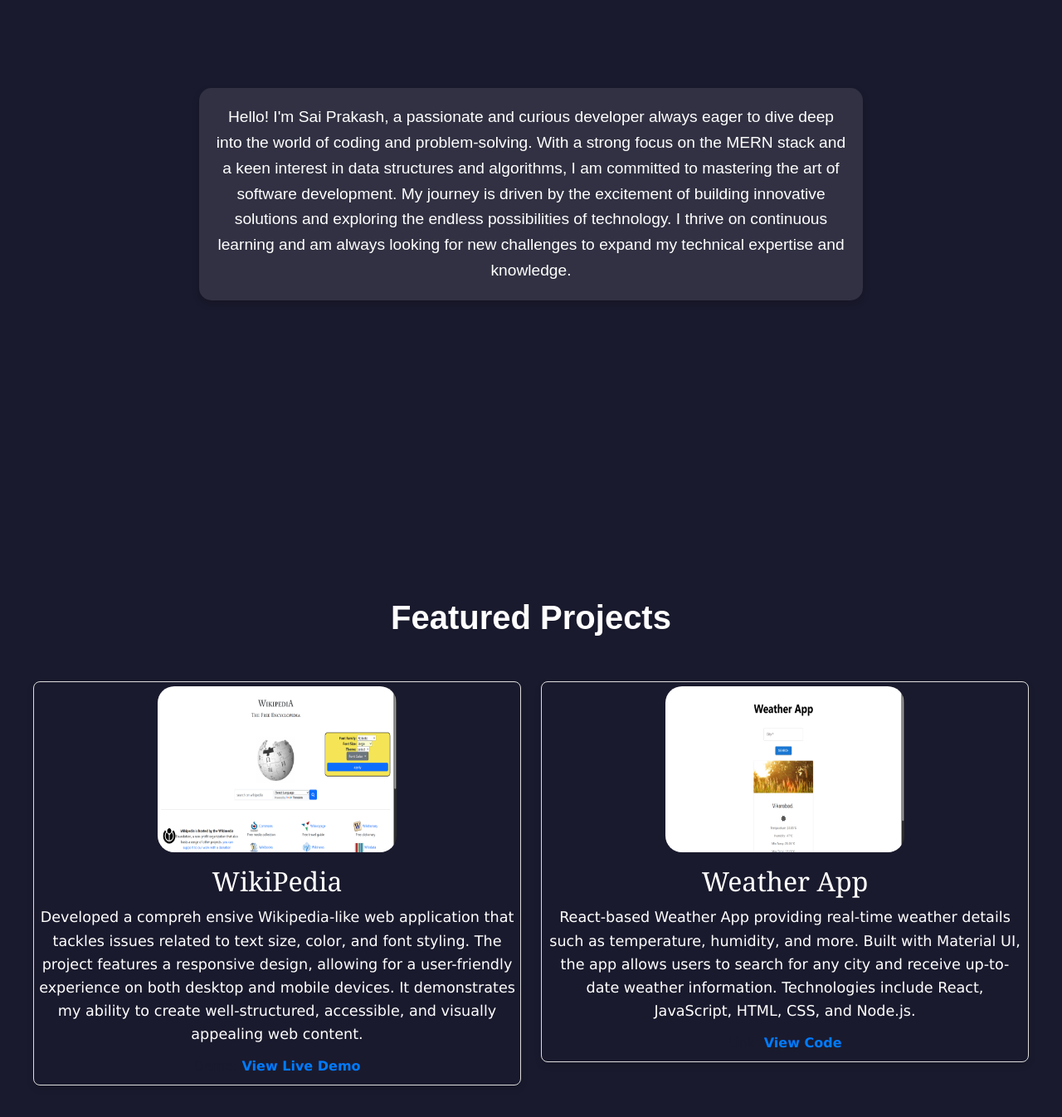
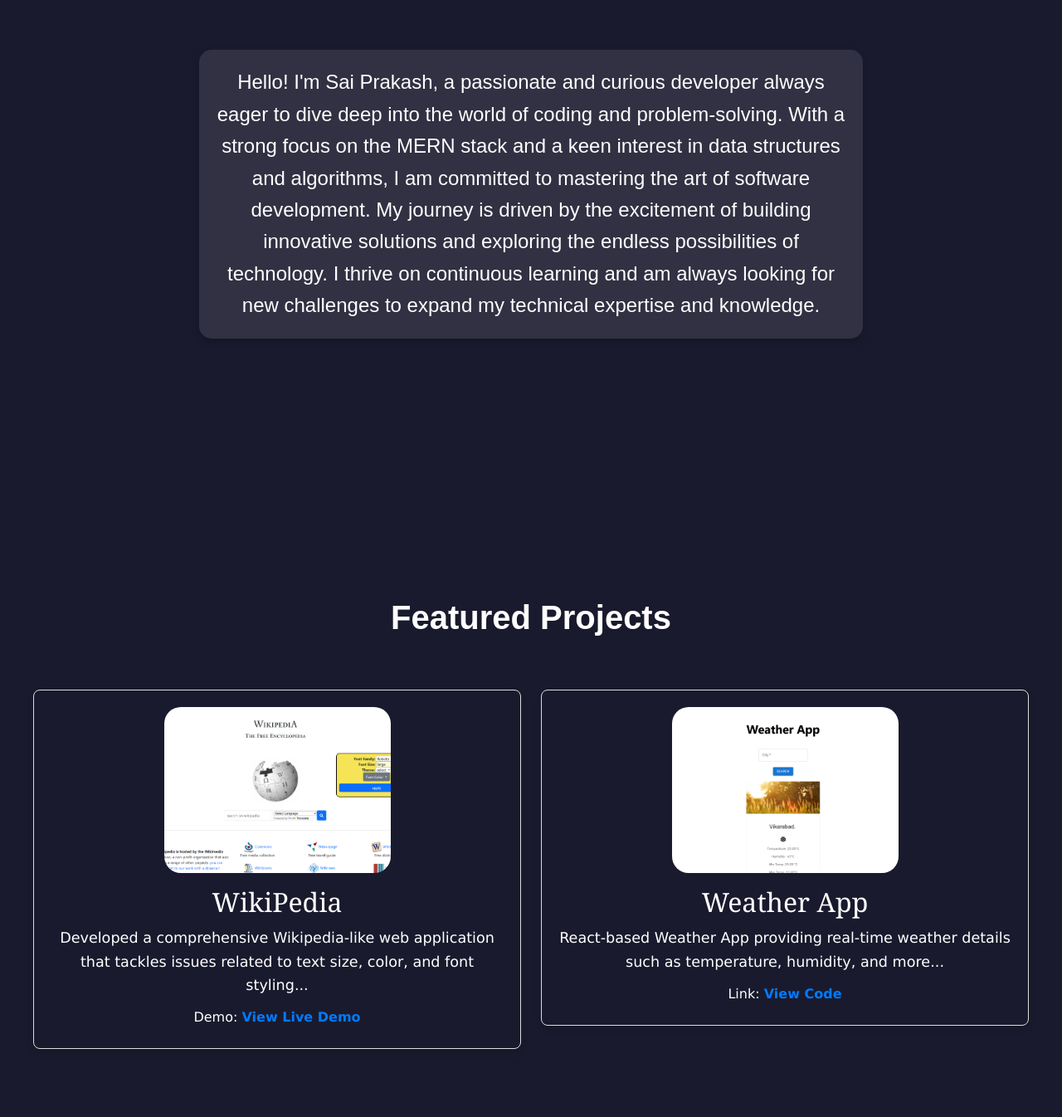
Before and after one commit to SAICSP/PortFolio, a React (Vite) app: page / in a window 1280 px wide. Shown: the part 1316-2662 px from the top of the page at 83% size. Built offline with nearby package versions, Linux system fonts and the light colour scheme.

Commit message:
some changes

```diff
--- /dev/null
+++ b/src/Components/About.css
@@ -0,0 +1,29 @@
+/* About component container */
+.about-container {
+    background-color: #1a1a2e;
+    padding: 50px;
+    display: flex;
+    justify-content: center;
+    align-items: center;
+    height: 100vh;
+    /* Full-screen height */
+    opacity: 0;
+    transform: translateY(50px);
+    transition: opacity 0.8s ease-out, transform 0.8s ease-out;
+}
+
+/* When the about component becomes visible */
+.about-container.visible {
+    opacity: 1;
+    transform: translateY(0);
+}
+
+/* About text styling */
+.about-text {
+    color: #fff;
+    font-family: 'Arial', sans-serif;
+    font-size: 1.5rem;
+    line-height: 1.6;
+    text-align: center;
+    max-width: 800px;
+}
--- a/src/Components/About.jsx
+++ b/src/Components/About.jsx
@@ -1,11 +1,38 @@
-
+import { useEffect, useRef, useState } from 'react';
+import './About.css';
 
 function About() {
+    const [visible, setVisible] = useState(false);
+    const aboutRef = useRef(null);
+
+    useEffect(() => {
+        const handleScroll = () => {
+            const position = aboutRef.current.getBoundingClientRect().top;
+            const screenHeight = window.innerHeight / 1.5;
+
+            if (position < screenHeight) {
+                setVisible(true);
+            }
+        };
+
+        window.addEventListener('scroll', handleScroll);
+        return () => window.removeEventListener('scroll', handleScroll);
+    }, []);
+
     return (
-        <div className="about-container">
+        <div
+            className={`about-container ${visible ? 'visible' : ''}`}
+            ref={aboutRef}
+        >
             <div className="about-content">
                 <p className="about-text">
-                    Hello! I'm Sai Prakash, a passionate and curious developer always eager to dive deep into the world of coding and problem-solving. With a strong focus on the MERN stack and a keen interest in data structures and algorithms, I am committed to mastering the art of software development. My journey is driven by the excitement of building innovative solutions and exploring the endless possibilities of technology. I thrive on continuous learning and am always looking for new challenges to expand my technical expertise and knowledge.
+                    Hello! I'm Sai Prakash, a passionate and curious developer always eager to dive
+                    deep into the world of coding and problem-solving. With a strong focus on the
+                    MERN stack and a keen interest in data structures and algorithms, I am committed
+                    to mastering the art of software development. My journey is driven by the
+                    excitement of building innovative solutions and exploring the endless
+                    possibilities of technology. I thrive on continuous learning and am always
+                    looking for new challenges to expand my technical expertise and knowledge.
                 </p>
             </div>
         </div>
--- a/src/Components/Hero.css
+++ b/src/Components/Hero.css
@@ -3,7 +3,6 @@
     justify-content: center;
     align-items: center;
     height: 100vh;
-    /* background: linear-gradient(135deg, #f06, #004aad); */
     color: white;
 }
 
@@ -18,6 +17,25 @@
     border-radius: 50%;
     margin-bottom: 20px;
     box-shadow: 0 4px 8px rgba(0, 0, 0, 0.2);
+    animation: zoomBounce 1.5s ease-in-out;
+    /* Animation added */
+}
+
+/* Animation Keyframes */
+@keyframes zoomBounce {
+    0% {
+        transform: scale(0.5);
+        opacity: 0;
+    }
+
+    60% {
+        transform: scale(1.2);
+        opacity: 1;
+    }
+
+    100% {
+        transform: scale(1);
+    }
 }
 
 .hero-title {
@@ -51,7 +69,6 @@
     justify-content: center;
     align-items: center;
     height: 100vh;
-
     color: white;
     padding: 20px;
 }
@@ -72,9 +89,8 @@
     border-radius: 15px;
 }
 
-h1{
+h1 {
     font-family: "Inter", sans-serif;
-        font-optical-sizing: auto;
-        font-weight:900;
-
+    font-optical-sizing: auto;
+    font-weight: 900;
 }
--- a/src/Components/Projects.css
+++ b/src/Components/Projects.css
@@ -1,32 +1,56 @@
+/* Main projects container */
 .projects {
     background-color: #1a1a2e;
     padding: 40px;
     margin-bottom: 200px;
 }
 
+/* Header styling */
 .projects h1 {
     font-family: 'Arial', sans-serif;
     color: #fff;
+    margin-bottom: 20px;
 }
 
+/* Project box styling */
 .pjbox {
     background-color: #1a1a2e;
     border: 1px solid #ddd;
     border-radius: 8px;
     box-shadow: 0 4px 8px rgba(0, 0, 0, 0.1);
-    padding: 5px;
-    margin: 5px auto;
+    padding: 20px;
+    margin: 15px auto;
     max-width: 800px;
     text-align: center;
+    opacity: 0;
+    transform: translateX(0);
+    transition: all 1.2s ease-in-out;
 }
 
+/* Animations for the project components */
+.projects .left {
+    transform: translateX(-100%);
+}
+
+.projects .right {
+    transform: translateX(100%);
+}
+
+.projects .pjbox.visible {
+    opacity: 1;
+    transform: translateX(0);
+}
+
+/* Project title */
 .pjbox h3 {
     font-family: 'Georgia', serif;
-    color: #1a1a2e;
+    color: #fff;
+    /* Changed to white for consistency */
     font-size: 2rem;
     margin-bottom: 10px;
 }
 
+/* Project description */
 .project-description {
     font-family: 'Verdana', sans-serif;
     color: #fff;
@@ -35,11 +59,13 @@
     margin-bottom: 15px;
 }
 
+/* Small heading styling */
 .pjbox h6 {
     font-family: 'Verdana', sans-serif;
-    color: #1a1a2e;
+    color: #fff;
 }
 
+/* Links */
 .pjbox a {
     text-decoration: none;
     color: #007bff;
@@ -50,11 +76,15 @@
     text-decoration: underline;
 }
 
-h3 {
-    color: white;
+/* Image styling */
+.pjbox img {
+    width: 50%;
+    height: 200px;
+    border-radius: 20px;
+    object-fit: cover;
 }
 
-/* Responsive styles */
+/* Responsive styles for tablet devices */
 @media (max-width: 768px) {
     .pjbox {
         padding: 15px;
@@ -71,16 +101,16 @@ h3 {
     }
 }
 
+/* Responsive styles for mobile devices */
 @media (max-width: 480px) {
     .pjbox {
         padding: 10px;
         margin: 1px;
     }
 
-    .projects{
+    .projects {
         padding: 0;
     }
-
 
     .pjbox h3 {
         font-size: 1.25rem;
@@ -92,12 +122,6 @@ h3 {
 
     .pjbox img {
         width: 100% !important;
-        height: 50%;
+        height: auto;
     }
 }
-
-/* Ensure images are full-width on mobile and tablets */
-.pjbox img {
-    width: 100%;
-    height: auto;
-}
--- a/src/Components/Projects.jsx
+++ b/src/Components/Projects.jsx
@@ -1,29 +1,89 @@
 import './Projects.css';
+import { useEffect, useRef, useState } from 'react';
 
 function Projects() {
+    const [visible, setVisible] = useState(false);
+    const leftRef = useRef(null);
+    const rightRef = useRef(null);
+
+    useEffect(() => {
+        const handleScroll = () => {
+            const leftPosition = leftRef.current.getBoundingClientRect().top;
+            const rightPosition = rightRef.current.getBoundingClientRect().top;
+            const screenPosition = window.innerHeight / 1.2;
+
+            if (leftPosition < screenPosition) {
+                setVisible(true);
+            }
+        };
+
+        window.addEventListener('scroll', handleScroll);
+        return () => window.removeEventListener('scroll', handleScroll);
+    }, []);
+
     return (
-        <div className=" projects mt-5">
-            <h1 className='text-center mb-5'>Featured Projects</h1>
+        <div className="projects mt-5">
+            <h1 className="text-center mb-5">Featured Projects</h1>
             <div className="row">
-                <div className="col-6"><div className="pjbox">
-                    <img src="/wiki.png" alt="wiki image" style={{height:"200px",width:"50%",borderRadius:"20px"}} />
-                <h3 style={{color:"#fff"}} className='mt-3'>WikiPedia</h3>
-                <p className="project-description">
-                    Developed a compreh ensive Wikipedia-like web application that tackles issues related to text size, color, and font styling. The project features a responsive design, allowing for a user-friendly experience on both desktop and mobile devices. It demonstrates my ability to create well-structured, accessible, and visually appealing web content.
-                </p>
-                <h6>Demo: <a href="https://wikieditedbysai.netlify.app/" target="_blank" rel="noopener noreferrer">View Live Demo</a></h6>
-            </div>  </div>
-                <div className="col-6"><div className="pjbox">
-                    <img src="/app.png" alt="app image" style={{height:"200px",width:"50%",borderRadius:"20px"}} />
-                <h3 style={{color:"#fff"}} className='mt-3'>Weather App</h3>
-                <p className="project-description">
-                    React-based Weather App providing real-time weather details such as temperature, humidity, and more. Built with Material UI, the app allows users to search for any city and receive up-to-date weather information. Technologies include React, JavaScript, HTML, CSS, and Node.js.
-                </p>
-                <h6>Link: <a href="https://github.com/SAICSP/WeatherApp" target="_blank" rel="noopener noreferrer">View Code</a></h6>
-            </div>  </div>
-
+                <div className="col-6">
+                    <div
+                        ref={leftRef}
+                        className={`pjbox left ${visible ? 'visible' : ''}`}
+                    >
+                        <img
+                            src="/wiki.png"
+                            alt="wiki image"
+                            style={{ height: '200px', width: '50%', borderRadius: '20px' }}
+                        />
+                        <h3 style={{ color: '#fff' }} className="mt-3">
+                            WikiPedia
+                        </h3>
+                        <p className="project-description">
+                            Developed a comprehensive Wikipedia-like web application that tackles
+                            issues related to text size, color, and font styling...
+                        </p>
+                        <h6>
+                            Demo:{' '}
+                            <a
+                                href="https://wikieditedbysai.netlify.app/"
+                                target="_blank"
+                                rel="noopener noreferrer"
+                            >
+                                View Live Demo
+                            </a>
+                        </h6>
+                    </div>
+                </div>
+                <div className="col-6">
+                    <div
+                        ref={rightRef}
+                        className={`pjbox right ${visible ? 'visible' : ''}`}
+                    >
+                        <img
+                            src="/app.png"
+                            alt="app image"
+                            style={{ height: '200px', width: '50%', borderRadius: '20px' }}
+                        />
+                        <h3 style={{ color: '#fff' }} className="mt-3">
+                            Weather App
+                        </h3>
+                        <p className="project-description">
+                            React-based Weather App providing real-time weather details such as
+                            temperature, humidity, and more...
+                        </p>
+                        <h6>
+                            Link:{' '}
+                            <a
+                                href="https://github.com/SAICSP/WeatherApp"
+                                target="_blank"
+                                rel="noopener noreferrer"
+                            >
+                                View Code
+                            </a>
+                        </h6>
+                    </div>
+                </div>
             </div>
-
         </div>
     );
 }
```
Also changed, not shown: src/Components/Contact.css (+83 -16 lines).
